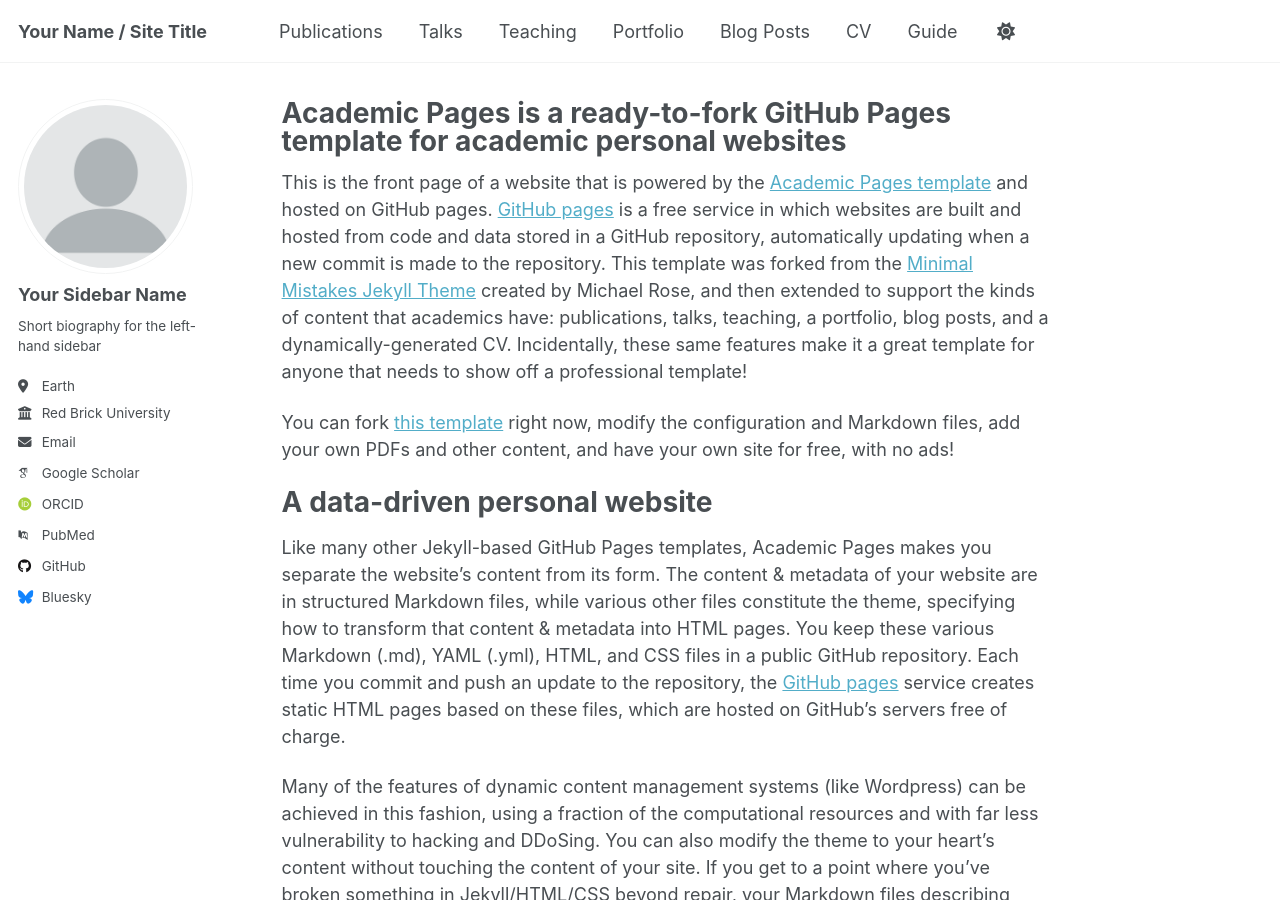
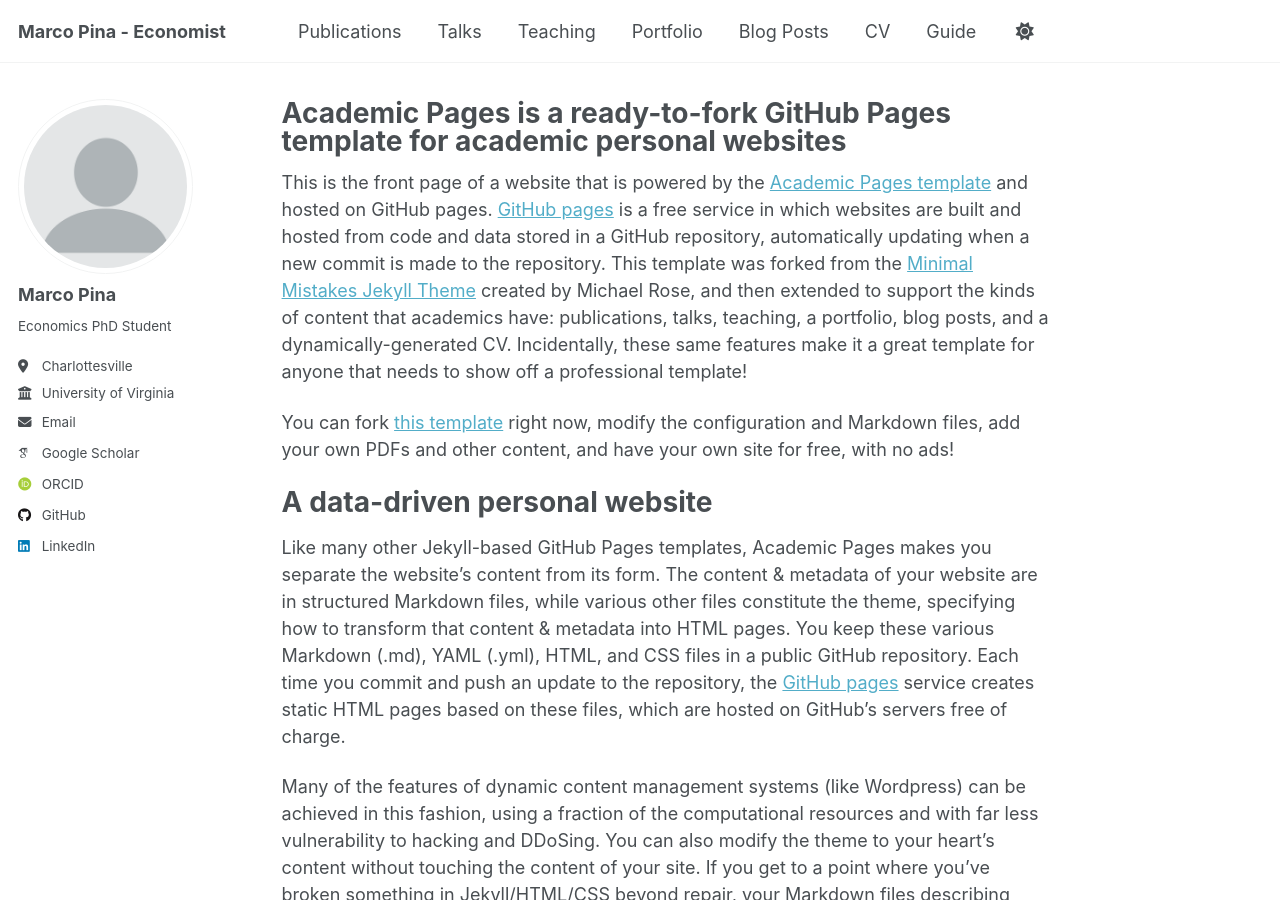
Before and after one commit to marco-pina/marco-pina.github.io, a Jekyll site: the page built from _pages/about.md, in a window 1280 px wide and 900 px high. Built offline with Jekyll 4.4.1, drawn with Linux system fonts in a browser that asks for light colours; some web fonts are replaced; a script that is not in the unit is left out.

Commit message:
first changes

```diff
--- a/_config.yml
+++ b/_config.yml
@@ -9,7 +9,7 @@
 # Basic Site Settings
 locale                   : "en-US"
 site_theme               : "default" # Currently available options are "default", "air"
-title                    : "Your Name / Site Title"
+title                    : "Marco Pina - Economist"
 title_separator          : "-"
 name                     : &name "Your Name"
 description              : &description "personal description"
@@ -23,23 +23,23 @@
 author:
   # Biographic information
   avatar           : "profile.png"
-  name             : "Your Sidebar Name"
+  name             : "Marco Pina"
   pronouns         : # example: "she/her"
-  bio              : "Short biography for the left-hand sidebar"
-  location         : "Earth"
-  employer         : "Red Brick University"
+  bio              : "Economics PhD Student"
+  location         : "Charlottesville"
+  employer         : "University of Virginia"
   uri              : # URL
-  email            : "none@example.org"
+  email            : "wju9nq@virginia.edu"
 
   # Academic websites
   academia         : # URL
   arxiv            : # URL - Update with the correct link to your profile
-  googlescholar    : "https://scholar.google.com/citations?user=PS_CX0AAAAAJ"
+  googlescholar    : "https://scholar.google.com/citations?user=lxZ9n5kAAAAJ&hl=en&oi=ao"
   inspire-hep      : # URL
   impactstory      : # URL
-  orcid            : "http://orcid.org/yourorcidurl"
+  orcid            : "https://orcid.org/0000-0002-1623-224X"
   semantic         : # URL
-  pubmed           : "https://www.ncbi.nlm.nih.gov/pubmed/?term=john+snow"
+  pubmed           : #"https://www.ncbi.nlm.nih.gov/pubmed/?term=john+snow"
   researchgate     : # URL
   scopus           : # URL
 
@@ -47,13 +47,13 @@
   bitbucket        : # Username - Update with your username on the site
   codepen          : # Username
   dribbble         : # Username
-  github           : "academicpages"
+  github           : "marco-pina"
   kaggle           : # Username
   stackoverflow    : # User number or user number and name (i.e., use "1" or "1/jeff-atwood")
 
   # Social media
   artstation       : # Username
-  bluesky          : "bsky.app" # Replace this with you Bluesky username
+  bluesky          : #"bsky.app" # Replace this with you Bluesky username
   facebook         : # Username
   flickr           : # Username
   foursquare       : # Username
@@ -62,7 +62,7 @@
   keybase          : # Username
   instagram        : # Username
   lastfm           : # Username
-  linkedin         : # Username
+  linkedin         : "https://www.linkedin.com/in/marco-p-c"
   mastodon         : # URL
   medium           : # URL
   pinterest        : # Username
```
